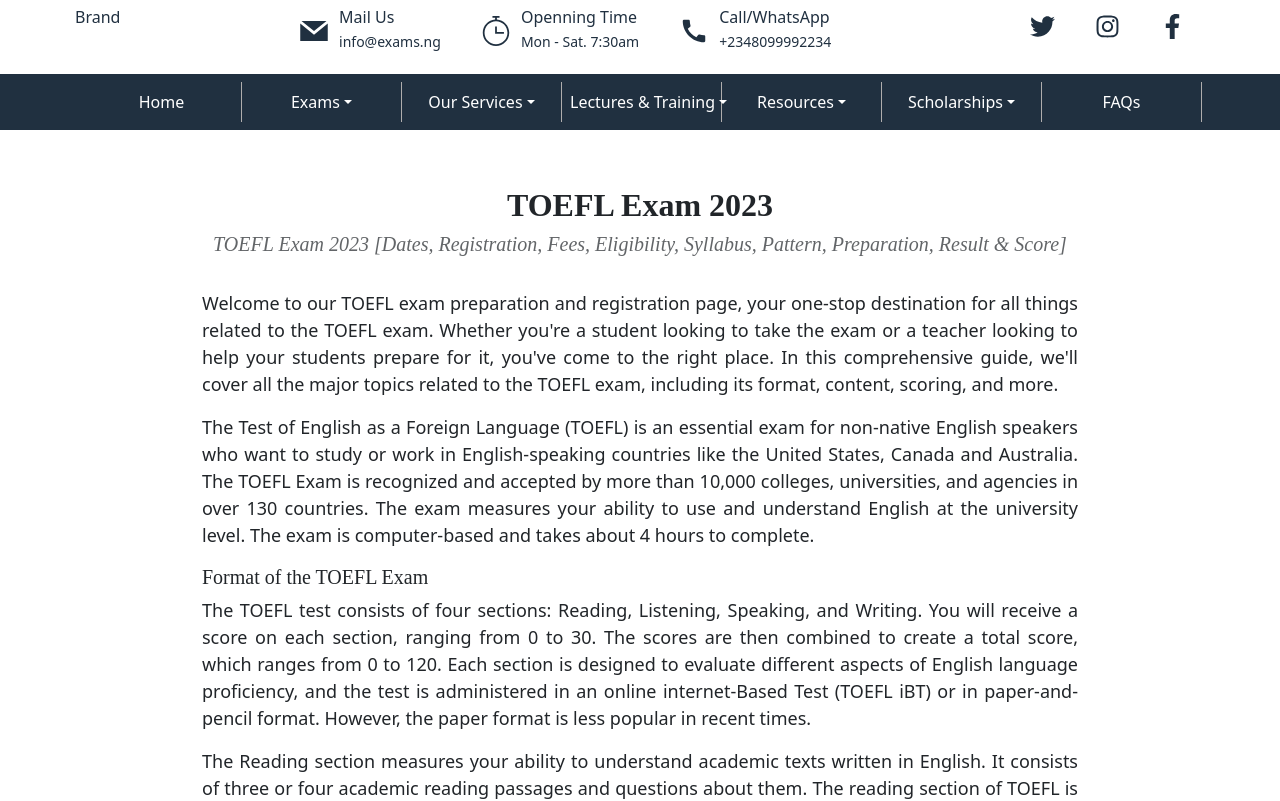
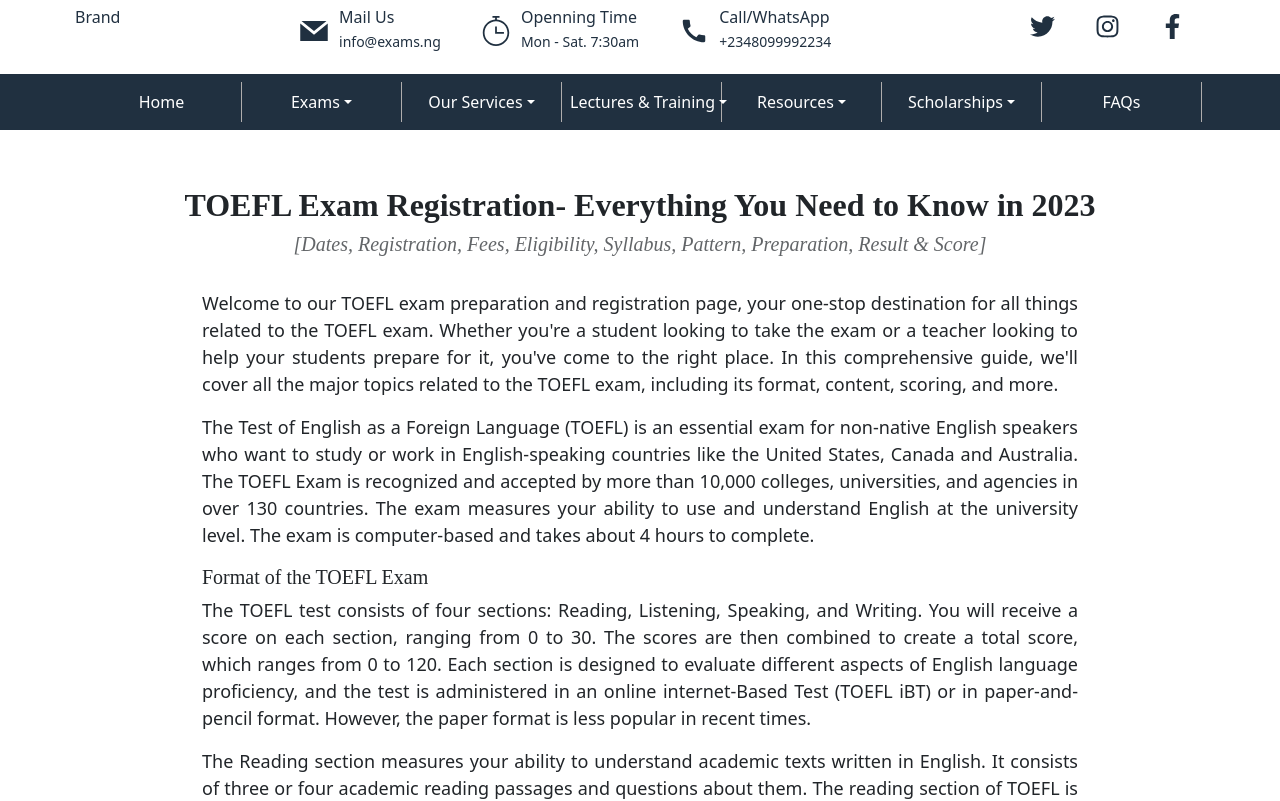
Before and after one commit to victoryohanna/japaExams_frontend, a React (Create React App) app: page /toefl in a window 1280 px wide. Shown: the top 801 px of the page. Built offline with nearby package versions, Linux system fonts and the light colour scheme.

Commit message:
modified components

```diff
--- a/src/pages/exams/Gmat.jsx
+++ b/src/pages/exams/Gmat.jsx
@@ -4,7 +4,7 @@
   return (
     <div className="gre-container">
       <div className="gre-header">
-        <h2>GMAT Exam 2023 </h2>
+        <h2>GMAT Exam Registration- Everything You Need to Know in 2023 </h2>
         <h5>
           [Dates, Registration, Fees, Eligibility, Syllabus, Pattern,
           Preparation, Result & Score]
--- a/src/pages/exams/Gre.jsx
+++ b/src/pages/exams/Gre.jsx
@@ -6,7 +6,7 @@
   return (
     <div className="gre-container">
       <div className="gre-header">
-        <h2>GRE Exam 2023 </h2>
+        <h2>GRE Exam Registration- Everything You Need to Know in 2023</h2>
         <h5>
           [Dates, Registration, Fees, Eligibility, Syllabus, Pattern,
           Preparation, Result & Score]
--- a/src/pages/exams/Toefl.jsx
+++ b/src/pages/exams/Toefl.jsx
@@ -4,9 +4,9 @@
   return (
     <div className="toefl-container">
       <div className="toefl-header">
-        <h2>TOEFL Exam 2023 </h2>
+        <h2>TOEFL Exam Registration- Everything You Need to Know in 2023 </h2>
         <h5>
-          TOEFL Exam 2023 [Dates, Registration, Fees, Eligibility, Syllabus,
+           [Dates, Registration, Fees, Eligibility, Syllabus,
           Pattern, Preparation, Result & Score]
         </h5>
       </div>
```
